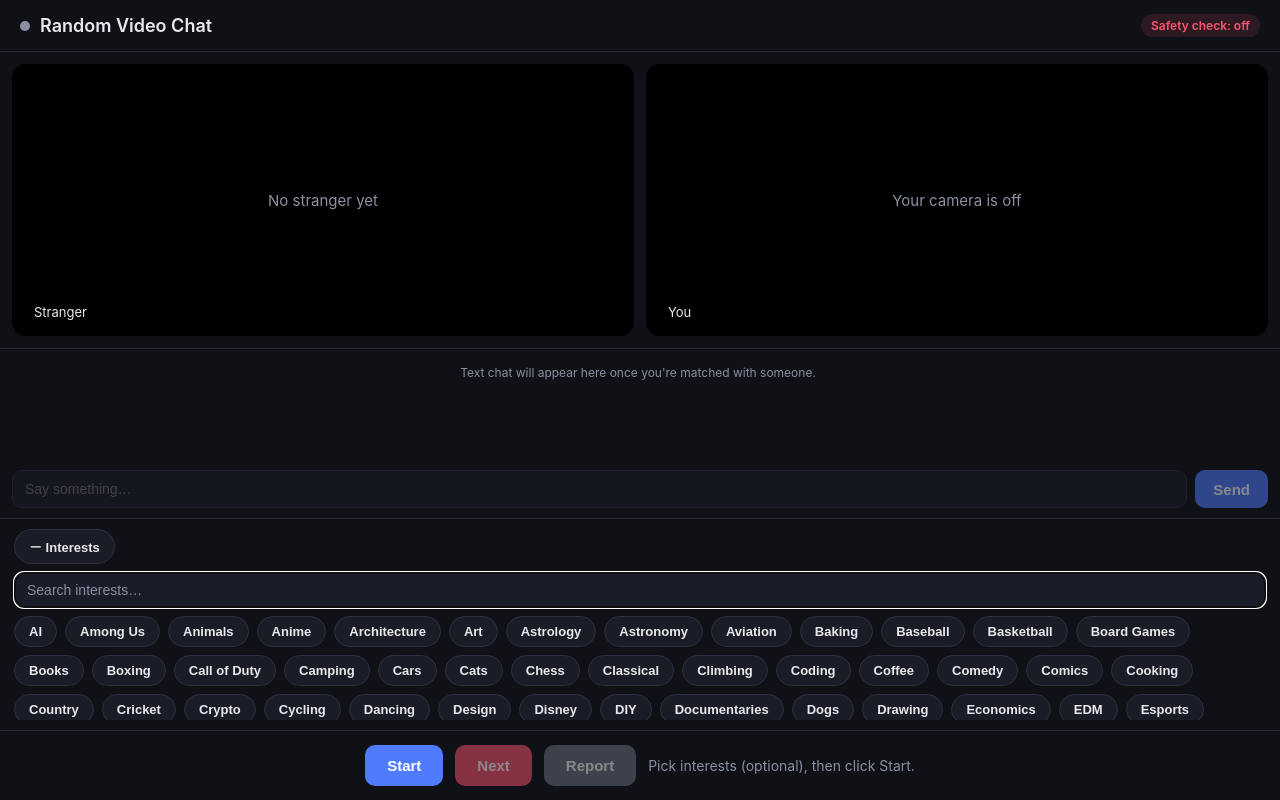
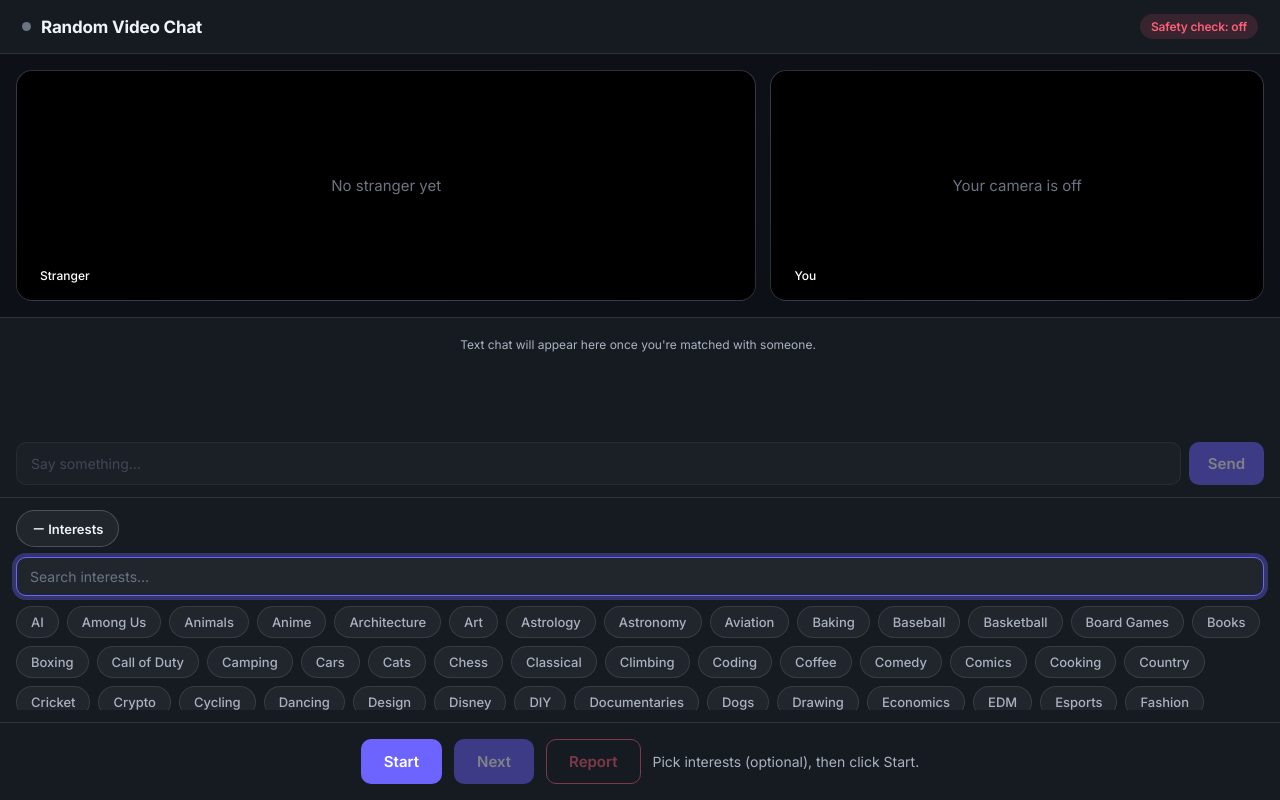
Before and after one commit to caidentflamer-commits/random-video-chat, a website: page public/index.html in a window 1280 px wide. Both pictures are taken after a click on the button "＋ Interests (optional)". Drawn offline with Linux system fonts and the light colour scheme.

Commit message:
Apply Clarity design system to the video-chat UI
Restyle the app onto the Clarity design language (dark "stage" palette,
Inter type, indigo primary, edged danger, pill chips, 16px tiles). All
element IDs and JS-toggled classes are preserved, so WebRTC signaling,
text chat, interest matching, and NSFW moderation are untouched — the
inline <script> is byte-for-byte identical to the previous version.

Co-Authored-By: Claude Opus 4.8 <noreply@anthropic.com>

```diff
--- a/public/index.html
+++ b/public/index.html
@@ -4,6 +4,11 @@
 <meta charset="UTF-8" />
 <meta name="viewport" content="width=device-width, initial-scale=1.0" />
 <title>Random Video Chat</title>
+
+<!-- Clarity design system — Inter typeface -->
+<link rel="preconnect" href="https://fonts.googleapis.com" />
+<link rel="preconnect" href="https://fonts.gstatic.com" crossorigin />
+<link href="https://fonts.googleapis.com/css2?family=Inter:wght@400;500;600;700&family=JetBrains+Mono:wght@500&display=swap" rel="stylesheet" />
 
 <!-- In-browser NSFW detection (free, no API key). tfjs is the ML engine;
      nsfwjs is the model that scores a frame for explicit content.
@@ -12,105 +17,165 @@
 <script src="https://cdn.jsdelivr.net/npm/nsfwjs@2.4.2/dist/nsfwjs.min.js"></script>
 
 <style>
+  /* ============================================================================
+     Clarity design system — applied to the live video-chat app.
+     Clarity is light-first with a dark "stage" for the live call; this app IS
+     the call, so the whole surface uses Clarity's dark stage palette.
+     Class names + IDs are unchanged so all app logic keeps working.
+     ========================================================================== */
   :root {
-    --bg: #0f1117; --panel: #1a1d27; --accent: #4f7cff; --accent-hover: #3f6bef;
-    --danger: #ff5470; --warn: #ffb020; --ok: #35d07f; --text: #e7e9ee; --muted: #8a90a2;
+    /* surfaces (Clarity dark stage) */
+    --bg: #0d1117; --surface: #161b22; --surface-2: #21262d; --elevated: #262c36;
+    --border: rgba(255,255,255,0.10); --border-strong: rgba(255,255,255,0.20);
+    /* text */
+    --text: #f0f3f8; --text-muted: #aab2c0; --text-subtle: #6b7482;
+    /* brand + semantic */
+    --primary: #6d63ff; --primary-hover: #8078ff; --primary-tint: rgba(109,99,255,0.16);
+    --ok: #22c55e; --ok-tint: rgba(34,197,94,0.14);
+    --danger: #fb5f7a; --danger-hover: #ff7a90; --danger-tint: rgba(251,95,122,0.14);
+    --warn: #f7b955; --warn-tint: rgba(247,185,85,0.14);
+    --scrim: rgba(0,0,0,0.55);
+    /* radius / type / elevation / motion */
+    --r-sm: 6px; --r-md: 10px; --r-lg: 16px; --r-pill: 999px;
+    --font: 'Inter', system-ui, -apple-system, 'Segoe UI', Roboto, sans-serif;
+    --mono: 'JetBrains Mono', ui-monospace, monospace;
+    --shadow-md: 0 4px 14px rgba(0,0,0,0.40);
+    --shadow-lg: 0 18px 44px rgba(0,0,0,0.55);
+    --ring: 0 0 0 4px rgba(109,99,255,0.35);
+    --dur: 160ms; --ease: cubic-bezier(0.4,0,0.2,1);
   }
   * { box-sizing: border-box; }
   body {
-    margin: 0; font-family: -apple-system, BlinkMacSystemFont, "Segoe UI", Roboto, sans-serif;
-    background: var(--bg); color: var(--text); height: 100vh; display: flex; flex-direction: column;
+    margin: 0; font-family: var(--font); font-size: 16px; color: var(--text);
+    background: var(--bg); height: 100vh; display: flex; flex-direction: column;
+    -webkit-font-smoothing: antialiased;
   }
+  :focus-visible { outline: none; box-shadow: var(--ring); border-radius: var(--r-sm); }
+
+  /* ---- Header ---- */
   header {
-    padding: 14px 20px; font-weight: 600; font-size: 18px; border-bottom: 1px solid #262a36;
+    padding: 14px 22px; font-weight: 700; font-size: 17px; letter-spacing: -0.01em;
+    border-bottom: 1px solid var(--border); background: var(--surface);
     display: flex; align-items: center; gap: 10px;
   }
-  header .dot { width: 10px; height: 10px; border-radius: 50%; background: var(--muted); }
-  header .dot.live { background: var(--ok); }
+  header .dot { width: 9px; height: 9px; border-radius: 50%; background: var(--text-subtle); transition: background var(--dur); }
+  header .dot.live { background: var(--ok); box-shadow: 0 0 0 4px var(--ok-tint); }
   header .spacer { flex: 1; }
   .safety {
-    font-size: 12px; font-weight: 600; padding: 4px 10px; border-radius: 999px;
-    background: #262a36; color: var(--muted); display: flex; align-items: center; gap: 6px;
+    font-size: 12px; font-weight: 600; padding: 5px 11px; border-radius: var(--r-pill);
+    background: var(--surface-2); color: var(--text-muted); display: flex; align-items: center; gap: 6px;
   }
-  .safety.on { background: rgba(53,208,127,0.15); color: var(--ok); }
-  .safety.off { background: rgba(255,84,112,0.12); color: var(--danger); }
-  .safety.loading { background: rgba(255,176,32,0.12); color: var(--warn); }
+  .safety.on { background: var(--ok-tint); color: var(--ok); }
+  .safety.off { background: var(--danger-tint); color: var(--danger); }
+  .safety.loading { background: var(--warn-tint); color: var(--warn); }
 
-  .videos { flex: 1; display: grid; grid-template-columns: 1fr 1fr; gap: 12px; padding: 12px; min-height: 0; }
+  /* ---- Video stage ---- */
+  .videos { flex: 1; display: grid; grid-template-columns: 1.5fr 1fr; gap: 14px; padding: 16px; min-height: 0; }
   .video-wrap {
-    position: relative; background: var(--panel); border-radius: 14px; overflow: hidden;
+    position: relative; background: radial-gradient(120% 90% at 50% 20%, #2a3040 0%, #1a1e29 60%, #12151d 100%);
+    border-radius: var(--r-lg); overflow: hidden; border: 1px solid var(--border);
     display: flex; align-items: center; justify-content: center;
   }
-  video { width: 100%; height: 100%; object-fit: contain; background: #000; }
-  .label { position: absolute; left: 12px; bottom: 12px; background: rgba(0,0,0,0.55); padding: 4px 10px; border-radius: 8px; font-size: 13px; }
-  .placeholder { position: absolute; color: var(--muted); font-size: 15px; text-align: center; padding: 20px; }
+  video { width: 100%; height: 100%; object-fit: cover; background: #000; }
+  .label {
+    position: absolute; left: 12px; bottom: 12px; background: var(--scrim); color: #fff;
+    padding: 5px 11px; border-radius: var(--r-pill); font-size: 12px; font-weight: 500;
+    backdrop-filter: blur(6px); -webkit-backdrop-filter: blur(6px);
+  }
+  .placeholder { position: absolute; color: var(--text-subtle); font-size: 15px; text-align: center; padding: 20px; }
   .warn-overlay {
-    position: absolute; inset: 0; background: rgba(255,84,112,0.92); color: #fff;
+    position: absolute; inset: 0; background: rgba(251,95,122,0.94); color: #fff;
     display: none; align-items: center; justify-content: center; text-align: center;
     padding: 24px; font-size: 15px; font-weight: 600; z-index: 5;
   }
 
-  /* Text chat */
-  .chat { height: 170px; display: flex; flex-direction: column; border-top: 1px solid #262a36; padding: 10px 12px; gap: 8px; }
+  /* ---- Text chat ---- */
+  .chat { height: 180px; display: flex; flex-direction: column; border-top: 1px solid var(--border); padding: 12px 16px; gap: 8px; background: var(--surface); }
   .chat-log { flex: 1; overflow-y: auto; display: flex; flex-direction: column; gap: 6px; font-size: 14px; padding-right: 4px; }
-  .chat-msg { max-width: 75%; padding: 6px 11px; border-radius: 12px; line-height: 1.35; overflow-wrap: anywhere; }
-  .chat-msg.me { align-self: flex-end; background: var(--accent); color: #fff; }
-  .chat-msg.them { align-self: flex-start; background: var(--panel); }
-  .chat-msg.sys { align-self: center; background: transparent; color: var(--muted); font-size: 12px; text-align: center; }
+  .chat-msg { max-width: 75%; padding: 7px 12px; border-radius: 14px; line-height: 1.4; overflow-wrap: anywhere; }
+  .chat-msg.me { align-self: flex-end; background: var(--primary); color: #fff; border-bottom-right-radius: 4px; }
+  .chat-msg.them { align-self: flex-start; background: var(--surface-2); color: var(--text); border-bottom-left-radius: 4px; }
+  .chat-msg.sys { align-self: center; background: transparent; color: var(--text-muted); font-size: 12px; text-align: center; }
   .chat-row { display: flex; gap: 8px; }
-  .chat-row input { flex: 1; background: var(--panel); border: 1px solid #2c3140; color: var(--text); border-radius: 10px; padding: 10px 12px; font-size: 14px; }
+  .chat-row input {
+    flex: 1; background: var(--surface-2); border: 1px solid var(--border); color: var(--text);
+    border-radius: var(--r-md); padding: 11px 14px; font-size: 14px; font-family: inherit;
+    transition: border-color var(--dur), box-shadow var(--dur);
+  }
+  .chat-row input::placeholder { color: var(--text-subtle); }
+  .chat-row input:focus { outline: none; border-color: var(--primary); box-shadow: var(--ring); }
   .chat-row input:disabled { opacity: 0.5; }
 
-  .controls { padding: 14px; display: flex; gap: 12px; justify-content: center; align-items: center; border-top: 1px solid #262a36; flex-wrap: wrap; }
-  .interests-area { border-top: 1px solid #262a36; padding: 10px 14px; display: flex; flex-direction: column; gap: 8px; }
+  /* ---- Controls ---- */
+  .controls { padding: 16px; display: flex; gap: 12px; justify-content: center; align-items: center; border-top: 1px solid var(--border); flex-wrap: wrap; background: var(--surface); }
+
+  /* ---- Interests ---- */
+  .interests-area { border-top: 1px solid var(--border); padding: 12px 16px; display: flex; flex-direction: column; gap: 10px; background: var(--surface); }
   .interests-header { display: flex; align-items: center; gap: 8px; flex-wrap: wrap; }
   .interests-toggle {
-    background: var(--panel); border: 1px solid #2c3140; color: var(--text);
-    border-radius: 999px; padding: 7px 14px; font-size: 13px; font-weight: 600; cursor: pointer;
+    background: var(--surface-2); border: 1px solid var(--border-strong); color: var(--text);
+    border-radius: var(--r-pill); padding: 8px 15px; font-size: 13px; font-weight: 600; cursor: pointer;
+    font-family: inherit; transition: background var(--dur), border-color var(--dur);
   }
-  .interests-toggle:hover { border-color: #3b4256; }
-  .interests-panel { display: flex; flex-direction: column; gap: 8px; }
+  .interests-toggle:hover { background: var(--elevated); }
+  .interests-panel { display: flex; flex-direction: column; gap: 10px; }
   .interests-panel[hidden] { display: none; }
   .selected-row { display: flex; flex-wrap: wrap; gap: 6px; align-items: center; }
-  .tags-label { color: var(--muted); font-size: 13px; margin-right: 4px; }
-  .muted-note { color: var(--muted); font-size: 13px; }
+  .tags-label { color: var(--text-muted); font-size: 13px; margin-right: 4px; }
+  .muted-note { color: var(--text-muted); font-size: 13px; }
   .tag-search {
-    background: var(--panel); border: 1px solid #2c3140; color: var(--text);
-    border-radius: 10px; padding: 9px 12px; font-size: 14px;
+    background: var(--surface-2); border: 1px solid var(--border); color: var(--text);
+    border-radius: var(--r-md); padding: 10px 13px; font-size: 14px; font-family: inherit;
+    transition: border-color var(--dur), box-shadow var(--dur);
   }
-  .tag-search::placeholder { color: var(--muted); }
+  .tag-search::placeholder { color: var(--text-subtle); }
+  .tag-search:focus { outline: none; border-color: var(--primary); box-shadow: var(--ring); }
   .tags { display: flex; flex-wrap: wrap; gap: 8px; align-items: center; max-height: 104px; overflow-y: auto; }
   .tag {
-    background: var(--panel); border: 1px solid #2c3140; color: var(--text);
-    border-radius: 999px; padding: 7px 14px; font-size: 13px; font-weight: 600; cursor: pointer;
+    background: var(--surface-2); border: 1px solid var(--border); color: var(--text-muted);
+    border-radius: var(--r-pill); padding: 7px 14px; font-size: 13px; font-weight: 500; cursor: pointer;
+    font-family: inherit; transition: background var(--dur), border-color var(--dur), color var(--dur);
   }
-  .tag:hover { border-color: #3b4256; }
-  .tag.selected { background: var(--accent); border-color: var(--accent); color: #fff; }
+  .tag:hover { border-color: var(--border-strong); color: var(--text); }
+  .tag.selected { background: var(--primary-tint); border-color: var(--primary); color: #cfc9ff; }
   .tag.hidden { display: none; }
   .pill {
-    background: var(--accent); color: #fff; border: none; border-radius: 999px;
-    padding: 6px 12px; font-size: 13px; font-weight: 600; cursor: pointer;
+    background: var(--primary); color: #fff; border: none; border-radius: var(--r-pill);
+    padding: 7px 13px; font-size: 13px; font-weight: 600; cursor: pointer; font-family: inherit;
+    transition: background var(--dur);
   }
-  .pill:hover { filter: brightness(1.08); }
-  button { border: none; border-radius: 10px; padding: 12px 22px; font-size: 15px; font-weight: 600; cursor: pointer; color: #fff; transition: background 0.15s, filter 0.15s; }
-  .btn-start { background: var(--accent); } .btn-start:hover { background: var(--accent-hover); }
-  .btn-next { background: var(--danger); } .btn-next:hover { filter: brightness(1.05); }
-  .btn-report { background: #6b7280; } .btn-report:hover { filter: brightness(1.1); }
-  .btn-send { background: var(--accent); padding: 10px 18px; }
-  button:disabled { opacity: 0.5; cursor: default; }
-  .status { color: var(--muted); font-size: 14px; min-width: 160px; text-align: center; }
+  .pill:hover { background: var(--primary-hover); }
 
+  /* ---- Buttons ---- */
+  button {
+    border: 1px solid transparent; border-radius: var(--r-md); padding: 12px 22px; font-size: 15px;
+    font-weight: 600; cursor: pointer; color: #fff; font-family: inherit;
+    transition: background var(--dur), border-color var(--dur), color var(--dur), transform var(--dur);
+  }
+  button:active { transform: translateY(1px); }
+  .btn-start { background: var(--primary); } .btn-start:hover { background: var(--primary-hover); }
+  .btn-next { background: var(--primary); } .btn-next:hover { background: var(--primary-hover); }
+  .btn-report { background: transparent; color: var(--danger); border-color: var(--danger); }
+  .btn-report:hover { background: var(--danger); color: #fff; }
+  .btn-send { background: var(--primary); padding: 11px 18px; } .btn-send:hover { background: var(--primary-hover); }
+  button:disabled { opacity: 0.45; cursor: default; }
+  button:disabled:hover { background: var(--primary); }
+  .btn-report:disabled:hover { background: transparent; color: var(--danger); }
+  .status { color: var(--text-muted); font-size: 14px; min-width: 170px; text-align: center; }
+
+  /* ---- Banned overlay ---- */
   .banned-screen {
-    position: fixed; inset: 0; background: #0b0d13; color: #fff; z-index: 50;
+    position: fixed; inset: 0; background: var(--bg); color: #fff; z-index: 50;
     display: none; flex-direction: column; align-items: center; justify-content: center; text-align: center; padding: 30px;
   }
-  .banned-screen h1 { color: var(--danger); margin-bottom: 10px; }
-  .banned-screen p { color: var(--muted); max-width: 420px; }
+  .banned-screen h1 { color: var(--danger); margin-bottom: 10px; letter-spacing: -0.02em; }
+  .banned-screen p { color: var(--text-muted); max-width: 420px; line-height: 1.6; }
 
   @media (max-width: 700px) {
     .videos { grid-template-columns: 1fr; }
-    .chat { height: 130px; }
+    .chat { height: 140px; }
   }
+  @media (prefers-reduced-motion: reduce) { * { transition: none !important; } }
 </style>
 </head>
 <body>
```
